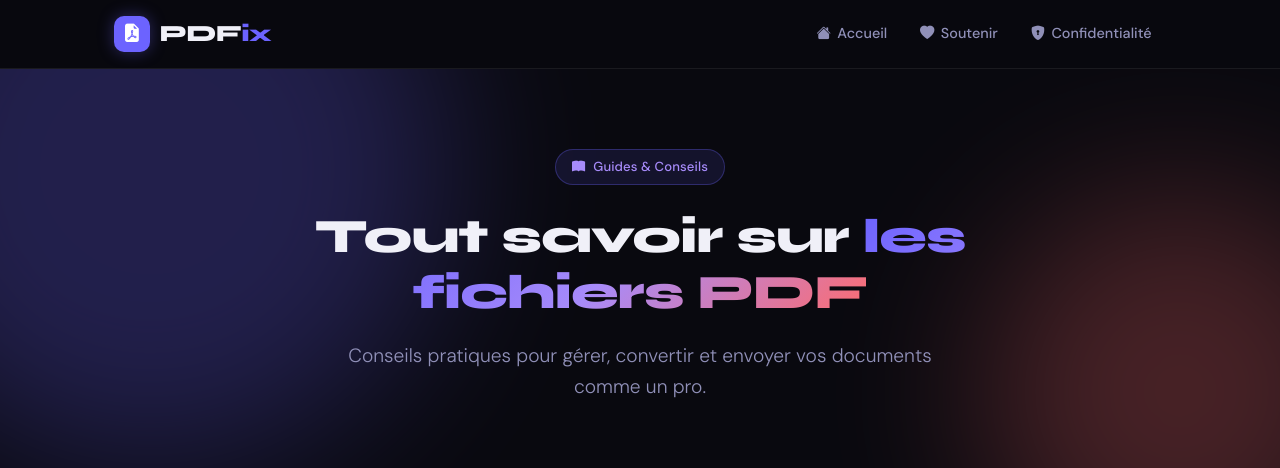
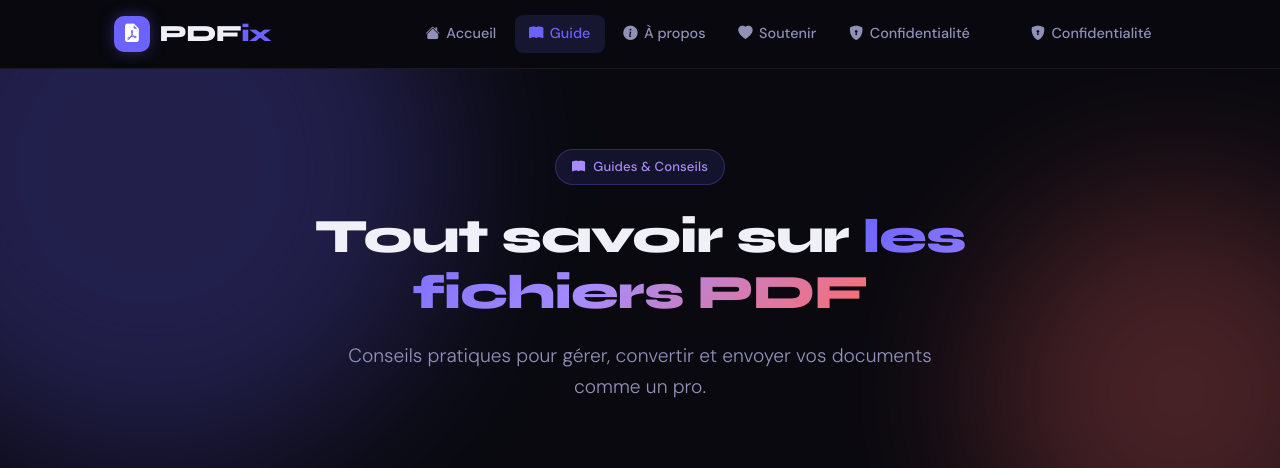
Before and after one commit to dikay49-blip/convertpdf, a Flask app: page /guide in a window 1280 px wide. Shown: the top 468 px of the page. Run offline with Flask 3, Linux system fonts and the light colour scheme; some libraries are stand-ins or nearby versions.

Commit message:
Update base.html

```diff
--- a/templates/base.html
+++ b/templates/base.html
@@ -159,9 +159,19 @@ body { background: #09090f !important; color: #f0f0f8 !important; font-family: s
   <a href="{{ url_for('index') }}" class="nav-link {% if request.endpoint == 'index' %}active{% endif %}">
     <i class="bi bi-house-fill"></i> Accueil
   </a>
+  <a href="{{ url_for('guide') }}" class="nav-link {% if request.endpoint == 'guide' %}active{% endif %}">
+    <i class="bi bi-book-fill"></i> Guide
+  </a>
+  <a href="{{ url_for('about') }}" class="nav-link {% if request.endpoint == 'about' %}active{% endif %}">
+    <i class="bi bi-info-circle-fill"></i> À propos
+  </a>
   <a href="{{ url_for('donate') }}" class="nav-link {% if request.endpoint == 'donate' %}active{% endif %}">
     <i class="bi bi-heart-fill"></i> Soutenir
   </a>
+  <a href="{{ url_for('privacy') }}" class="nav-link {% if request.endpoint == 'privacy' %}active{% endif %}">
+    <i class="bi bi-shield-lock-fill"></i> Confidentialité
+  </a>
+</div>
         <a href="{{ url_for('privacy') }}" class="nav-link {% if request.endpoint == 'privacy' %}active{% endif %}">
           <i class="bi bi-shield-lock-fill"></i> Confidentialité
         </a>
```
Lines whose indentation alone changed are shown as unchanged.
